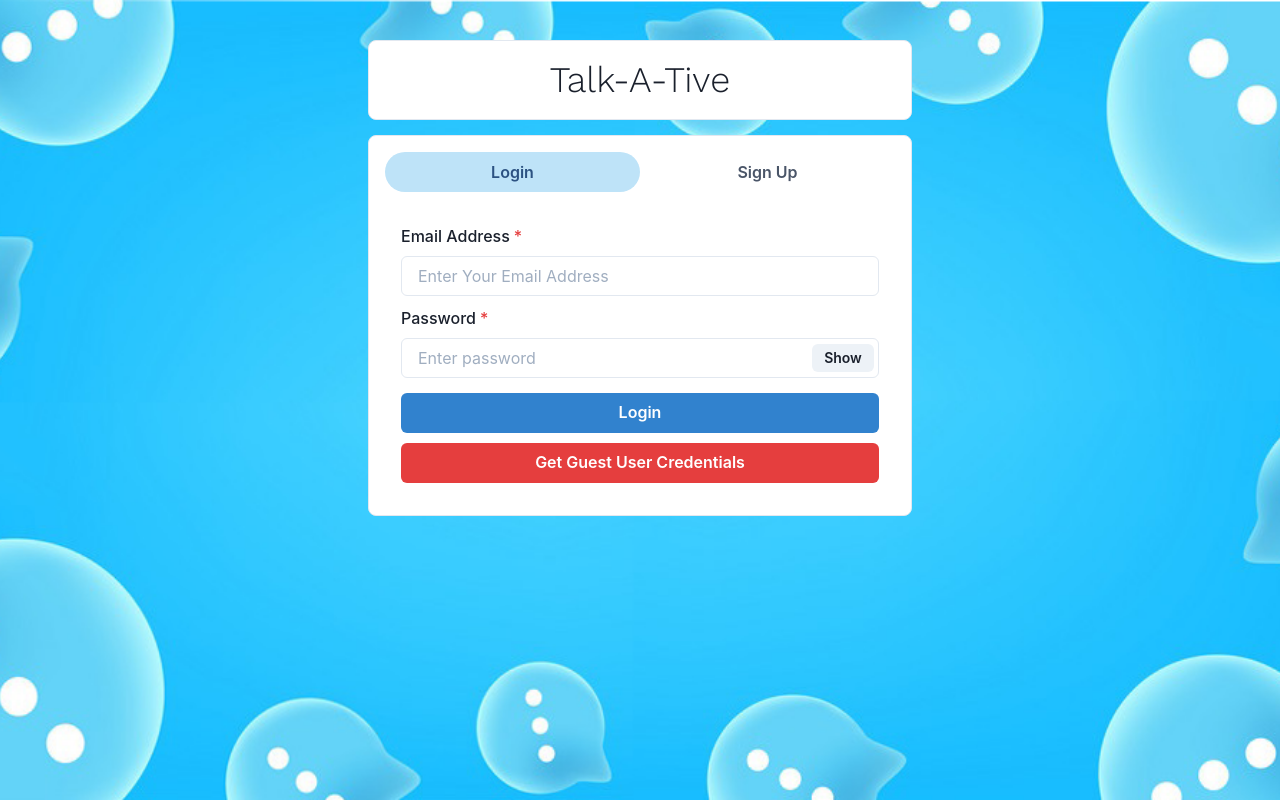
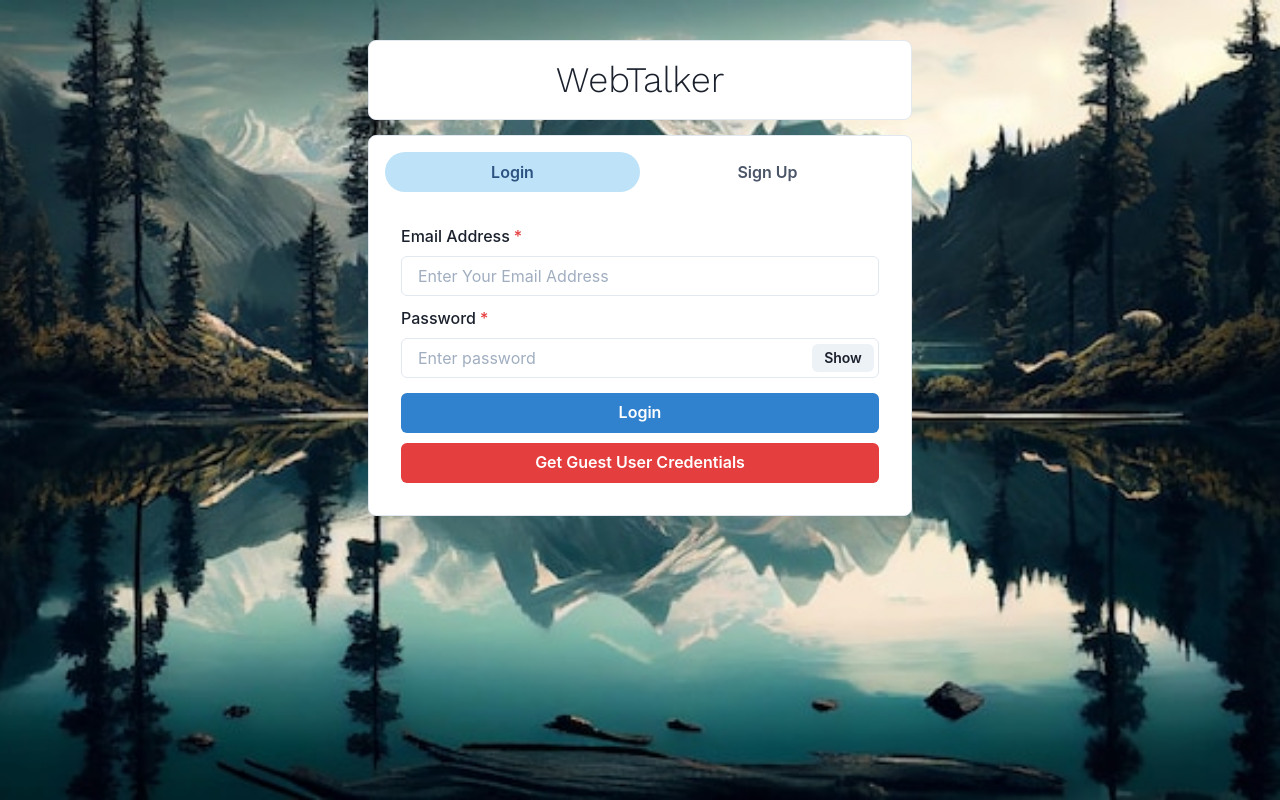
Before and after one commit to PritamMagdum/Real-Time-Chat-Application-MERN, a React (Create React App) app in the folder frontend/: page / in a window 1280 px wide. Built offline with nearby package versions, Linux system fonts and the light colour scheme.

Commit message:
Added Background and Small Changes in Code

```diff
--- a/frontend/public/index.html
+++ b/frontend/public/index.html
@@ -1,50 +1,25 @@
 <!DOCTYPE html>
 <html lang="en">
+
 <head>
   <meta charset="utf-8" />
   <link rel="icon" href="%PUBLIC_URL%/favicon.ico" />
   <meta name="viewport" content="width=device-width, initial-scale=1" />
   <meta name="theme-color" content="#000000" />
-    <meta
-      name="description"
-      content="Web site created using create-react-app"
-    />
+  <meta name="description" content="Web site created using create-react-app" />
   <link rel="apple-touch-icon" href="%PUBLIC_URL%/logo192.png" />
-    <!--
-      manifest.json provides metadata used when your web app is installed on a
-      user's mobile device or desktop. See https://developers.google.com/web/fundamentals/web-app-manifest/
-    -->
-    <link
-      rel="stylesheet"
-      href="https://cdnjs.cloudflare.com/ajax/libs/font-awesome/5.15.3/css/all.min.css"
+  <link rel="stylesheet" href="https://cdnjs.cloudflare.com/ajax/libs/font-awesome/5.15.3/css/all.min.css"
     integrity="sha512-iBBXm8fW90+nuLcSKlbmrPcLa0OT92xO1BIsZ+ywDWZCvqsWgccV3gFoRBv0z+8dLJgyAHIhR35VZc2oM/gI1w=="
-      crossorigin="anonymous"
-      referrerpolicy="no-referrer"
-    />
+    crossorigin="anonymous" referrerpolicy="no-referrer" />
   <link rel="manifest" href="%PUBLIC_URL%/manifest.json" />
-    <!--
-      Notice the use of %PUBLIC_URL% in the tags above.
-      It will be replaced with the URL of the `public` folder during the build.
-      Only files inside the `public` folder can be referenced from the HTML.
 
-      Unlike "/favicon.ico" or "favicon.ico", "%PUBLIC_URL%/favicon.ico" will
-      work correctly both with client-side routing and a non-root public URL.
-      Learn how to configure a non-root public URL by running `npm run build`.
-    -->
-    <title>Talk-a-tive</title>
+  <title>WebTalker - Online Communication Platform</title>
 </head>
+
 <body>
   <noscript>You need to enable JavaScript to run this app.</noscript>
   <div id="root"></div>
-    <!--
-      This HTML file is a template.
-      If you open it directly in the browser, you will see an empty page.
 
-      You can add webfonts, meta tags, or analytics to this file.
-      The build step will place the bundled scripts into the <body> tag.
+</body>
 
-      To begin the development, run `npm start` or `yarn start`.
-      To create a production bundle, use `npm run build` or `yarn build`.
-    -->
-  </body>
 </html>
--- a/frontend/src/App.css
+++ b/frontend/src/App.css
@@ -3,7 +3,7 @@
 .App {
   min-height: 100vh;
   display: flex;
-  background-image: url("./background.png");
+  background-image: url("./bg.jpg");
   background-position: center;
   background-size: cover;
 }
--- a/frontend/src/Pages/Homepage.js
+++ b/frontend/src/Pages/Homepage.js
@@ -35,10 +35,11 @@ function Homepage() {
         borderWidth="1px"
       >
         <Text fontSize="4xl" fontFamily="Work sans">
-          Talk-A-Tive
+          WebTalker
         </Text>
       </Box>
-      <Box bg="white" w="100%" p={4} borderRadius="lg" borderWidth="1px">
+      <Box w="100%" p={4} borderRadius="lg" borderWidth="1px"
+        bg="white">
         <Tabs isFitted variant="soft-rounded">
           <TabList mb="1em">
             <Tab>Login</Tab>
--- a/frontend/src/components/SingleChat.js
+++ b/frontend/src/components/SingleChat.js
@@ -15,7 +15,7 @@ import animationData from "../animations/typing.json";
 import io from "socket.io-client";
 import UpdateGroupChatModal from "./miscellaneous/UpdateGroupChatModal";
 import { ChatState } from "../Context/ChatProvider";
-const ENDPOINT = "http://localhost:5000"; // "https://talk-a-tive.herokuapp.com"; -> After deployment
+const ENDPOINT = "http://localhost:5000"; //
 var socket, selectedChatCompare;
 
 const SingleChat = ({ fetchAgain, setFetchAgain }) => {
--- a/frontend/src/components/miscellaneous/SideDrawer.js
+++ b/frontend/src/components/miscellaneous/SideDrawer.js
@@ -142,7 +142,7 @@ function SideDrawer() {
           </Button>
         </Tooltip>
         <Text fontSize="2xl" fontFamily="Work sans">
-          Talk-A-Tive
+          WebTalker
         </Text>
         <div>
           <Menu>
```
Also changed, not shown: frontend/src/bg.jpg (added). Lines whose indentation alone changed are shown as unchanged.
